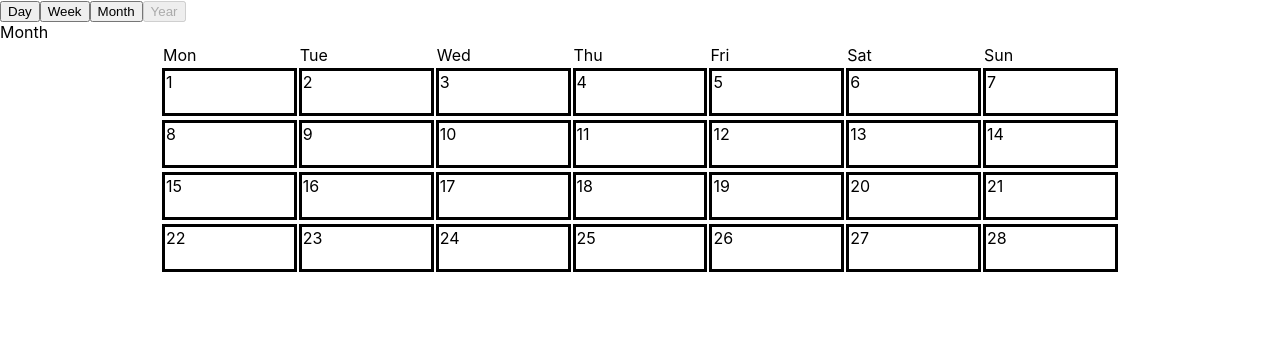
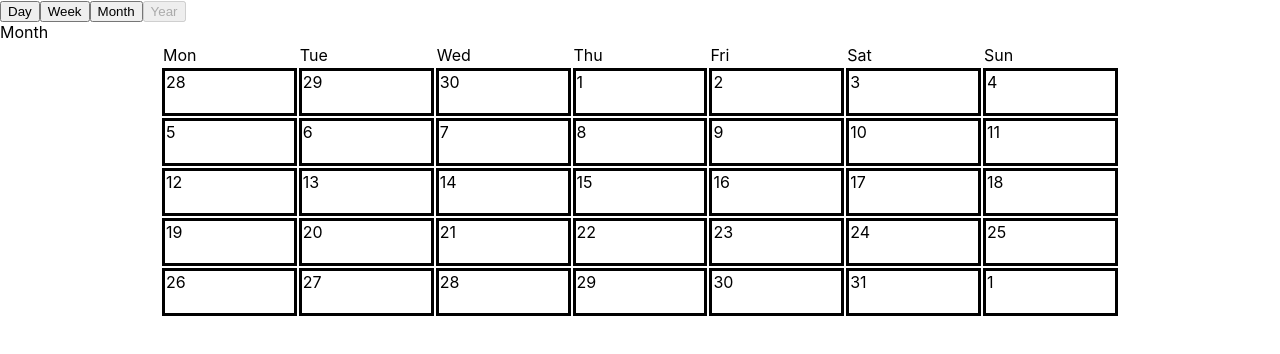
Before and after one commit to hwbrent/calendar, a React (Create React App) app: page / in a window 1280 px wide. Both pictures are taken after a click on the button "Month". Shown: the top 354 px of the page. Built offline with nearby package versions, Linux system fonts and the light colour scheme.

Commit message:
Clean up a bit

```diff
--- a/src/Calendar/Month/Month.jsx
+++ b/src/Calendar/Month/Month.jsx
@@ -1,5 +1,5 @@
 import React, { useState, useEffect, useContext} from 'react';
-import { useForceRerender } from '../misc-components';
+import { useForceRerender } from '../misc/components';
 import { DateContext, TimetableContext } from '../Calendar';
 
 /**
@@ -92,24 +92,19 @@ function DayPopup(props) {
  * When clicked, it causes {@link DayPopup a popup} to be rendered
  *
  * @param {object} props
- * @param {Date} props.date - The (full) date corresponding to this day of the month
+ * @param {Date} props.date - The (full) date corresponding to THIS day of the month
  * @param {number} props.dayKey - The unique key corresponding to this particular `MonthDay`.
- * @param {() => setPopupDayKey} props.onClick - `setPopupDayKey` from useState in {@link Month} to set the key of the day for which the popup should be rendered.
+ * @param {React.Dispatch<React.SetStateAction<number>>} props.setPopupDayKey - `setPopupDayKey` from useState in {@link Month} to set the key of the day for which the popup should be rendered.
  * @see {@link Month} component
  */
 function MonthDay(props) {
-    // This is the value that the month holds. The key specific to this MonthDay
-    // is props.dayKey
-    const [ _, setPopupDayKey ] = props.useState;
 
     const handleClick = () => {
-        setPopupDayKey((prev) => prev === props.dayKey ? null : props.dayKey);
+        // If the new popup key is the same as the previous one, set the current value to null.
+        // In practice, this means that if the user clicks a day of the month once, the popup
+        // will mount. If they click the same day again, the popup will unmount.
+        props.setPopupDayKey((prev) => prev === props.dayKey ? null : props.dayKey);
     };
-
-    const timetable = useContext(TimetableContext);
-    if (timetable != null && Object.keys(timetable).length > 0) {
-        console.log(timetable);
-    }
 
     return (
         <td className="month day" data-key={props.dayKey} onClick={handleClick}>
@@ -126,35 +121,22 @@ function MonthDay(props) {
  * @returns {JSX.Element}
  */
 export default function Month(props) {
+    const timetable = useContext(TimetableContext);
+
     const [ date, setDate ] = useContext(DateContext);
 
     // We use this useState to help with rendering the day popup
     const [ popupDayKey, setPopupDayKey ] = useState(null);
 
-    const [ auxPopupInfo, setAuxPopupInfo ] = useState(null);
-
-    // const weeks = getCells(2021, 4); // may 2021, spans 6 weeks
-    const weeks = getCells(2021, 1); // feb 2021, spans 4 weeks
-
-    const monthDays = [];
-    let index1 = 0;
-    let popupIndex = weeks.length;
-    for (const week of weeks) {
-        monthDays.push(
-            <tr className="month week" key={index1} data-key={index1}>
-                {week.map((d, index2) => {
-                    const key = index1*7 + index2;
-                    return <MonthDay date={d} dayKey={key} useState={[popupDayKey,setPopupDayKey]}/>;
-                })}
-            </tr>
-        );
-        monthDays.push(
-            <tr className='day-popup-container' key={popupIndex} data-key={popupIndex}></tr>
-        );
-        index1++;
-        popupIndex++;
-    }
-    // monthDays.splice(monthDays.length-1);
+    const weeks = getCells(date.getFullYear(), date.getMonth());
+    const monthDays = weeks.map((week, index1) => (
+        <tr className="month week" key={index1}>
+            {week.map((d, index2) => {
+                const key = index1*7 + index2;
+                return <MonthDay date={d} dayKey={key} setPopupDayKey={setPopupDayKey}/>;
+            })}
+        </tr>
+    ));
 
     const table = (
         <table className='month'>
```
